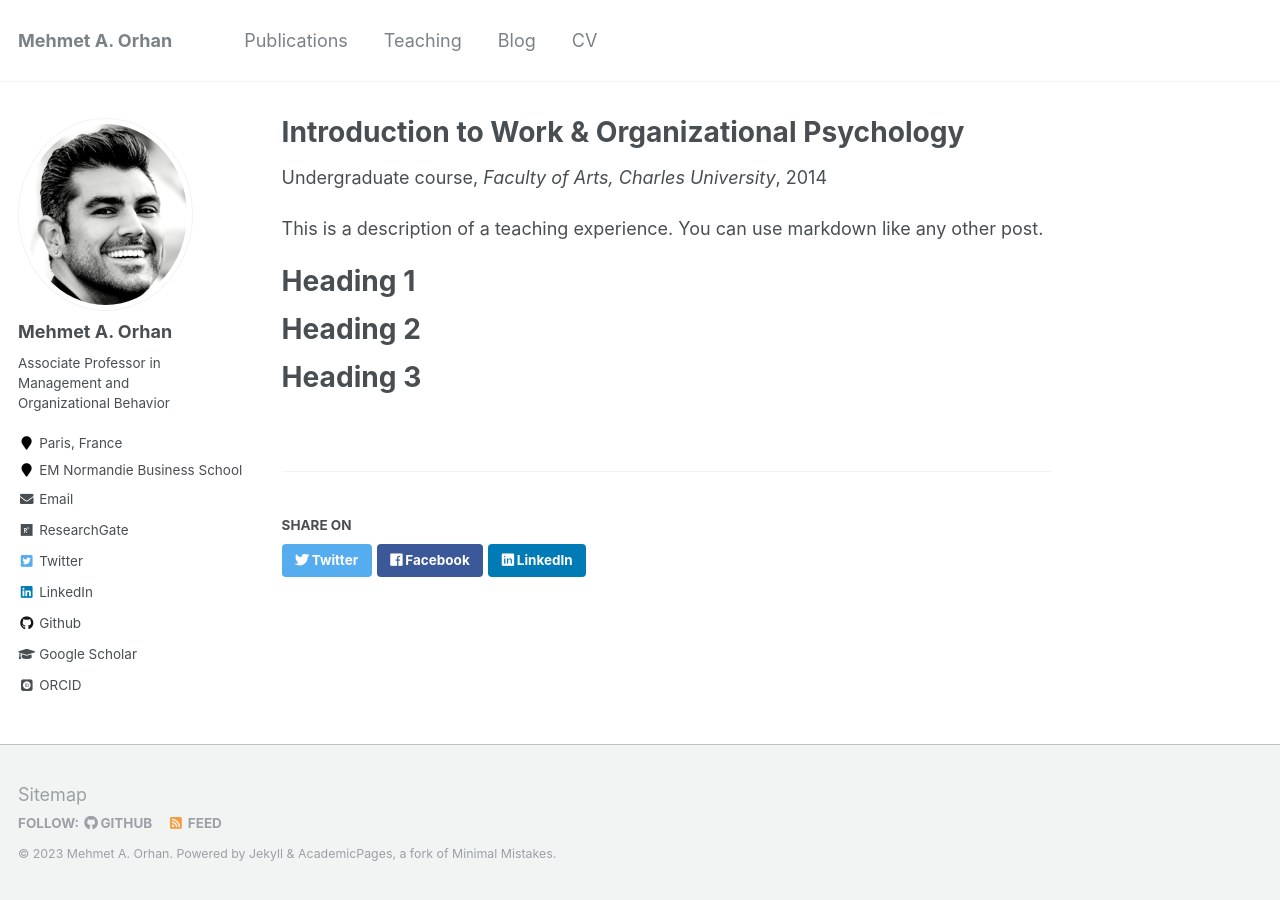
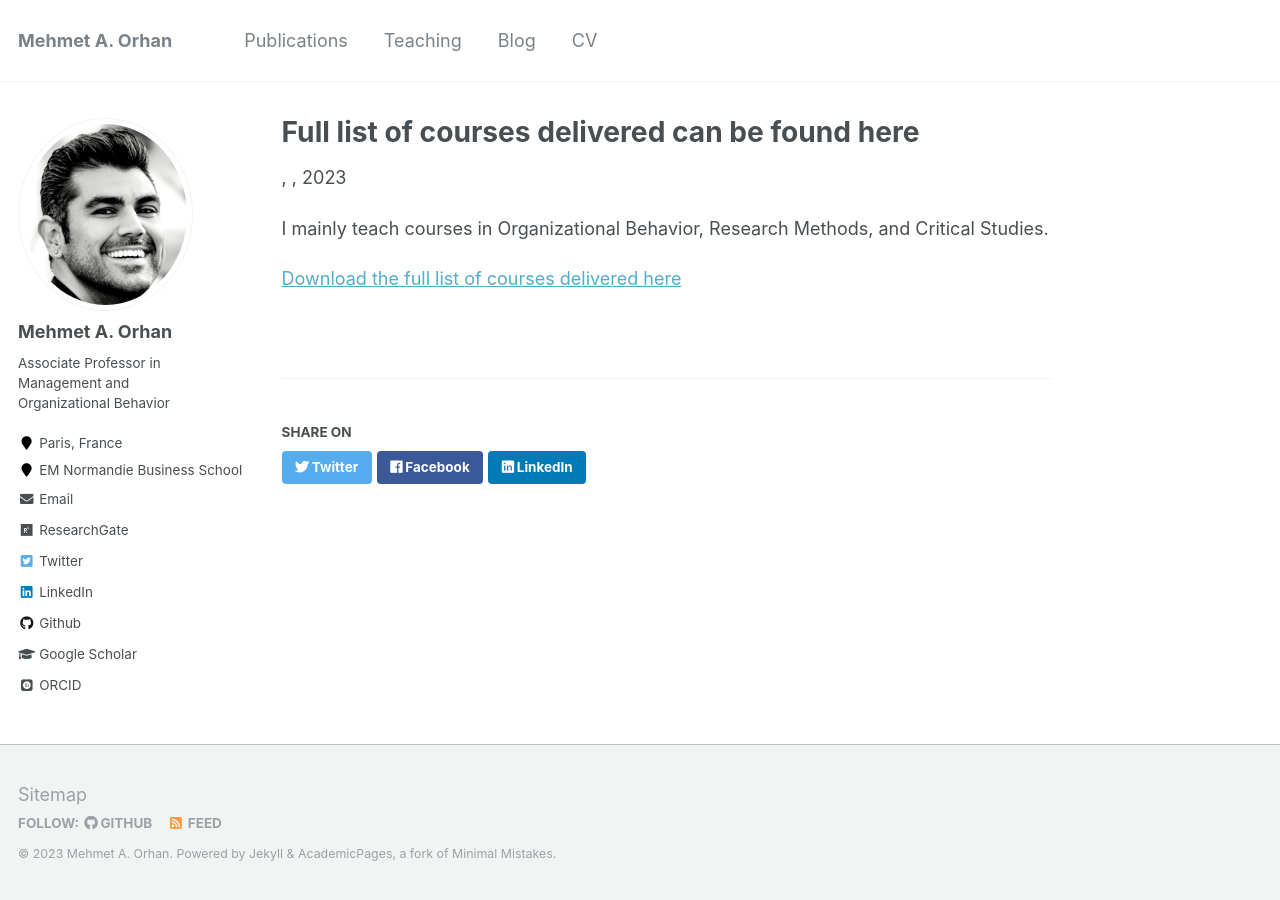
Before and after one commit to maorhan/maorhan.github.io, a Jekyll site: the page built from _teaching/2014-spring-teaching-1.md, in a window 1280 px wide. Built offline with Jekyll 4.4.1, drawn with Linux system fonts in a browser that asks for light colours; some web fonts are replaced.

Commit message:
Update 2014-spring-teaching-1.md

```diff
--- a/_teaching/2014-spring-teaching-1.md
+++ b/_teaching/2014-spring-teaching-1.md
@@ -1,20 +1,9 @@
 ---
-title: "Introduction to Work & Organizational Psychology"
+title: "Full list of courses delivered can be found here"
 collection: teaching
-type: "Undergraduate course"
 permalink: /teaching/2014-spring-teaching-1
-venue: "Faculty of Arts, Charles University"
-date: 2014-01-01
-location: "Prague, Czechia"
 ---
 
-This is a description of a teaching experience. You can use markdown like any other post.
+I mainly teach courses in Organizational Behavior, Research Methods, and Critical Studies.
 
-Heading 1
-======
-
-Heading 2
-======
-
-Heading 3
-======
+[Download the full list of courses delivered here](http://maorhan.github.io/files/Teaching.pdf)
```
